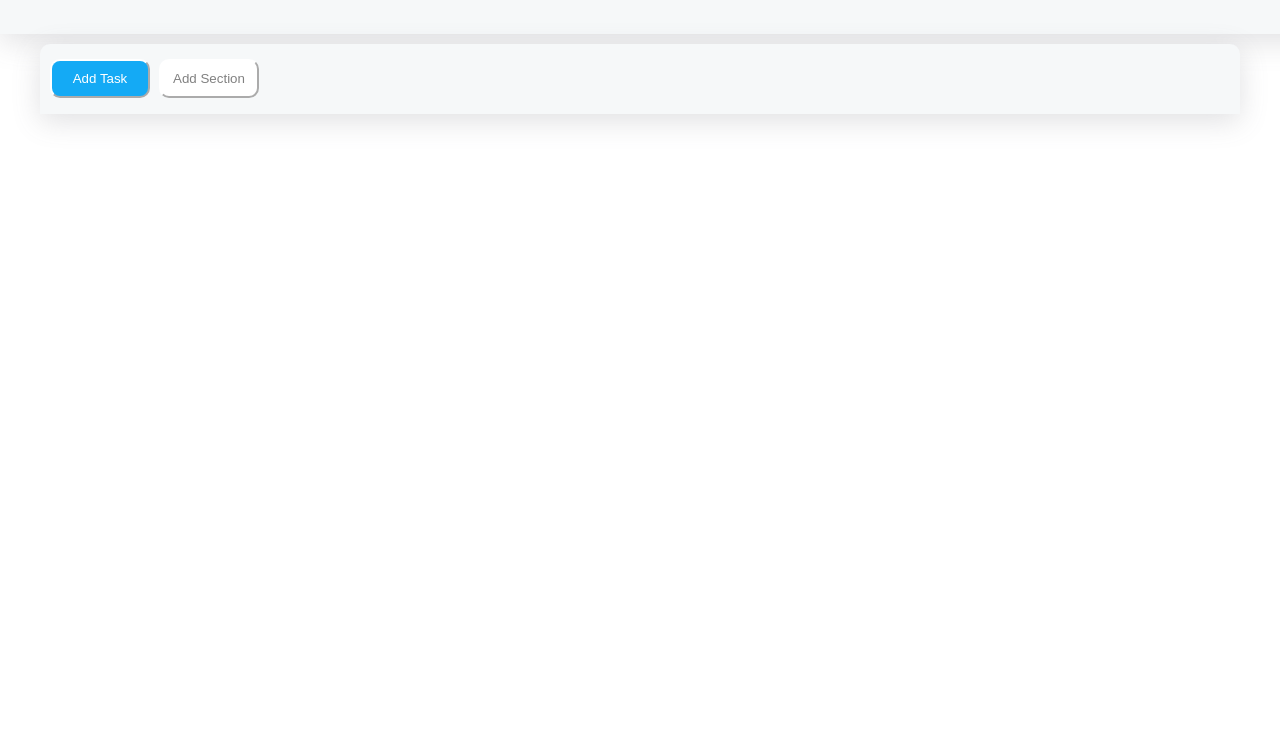
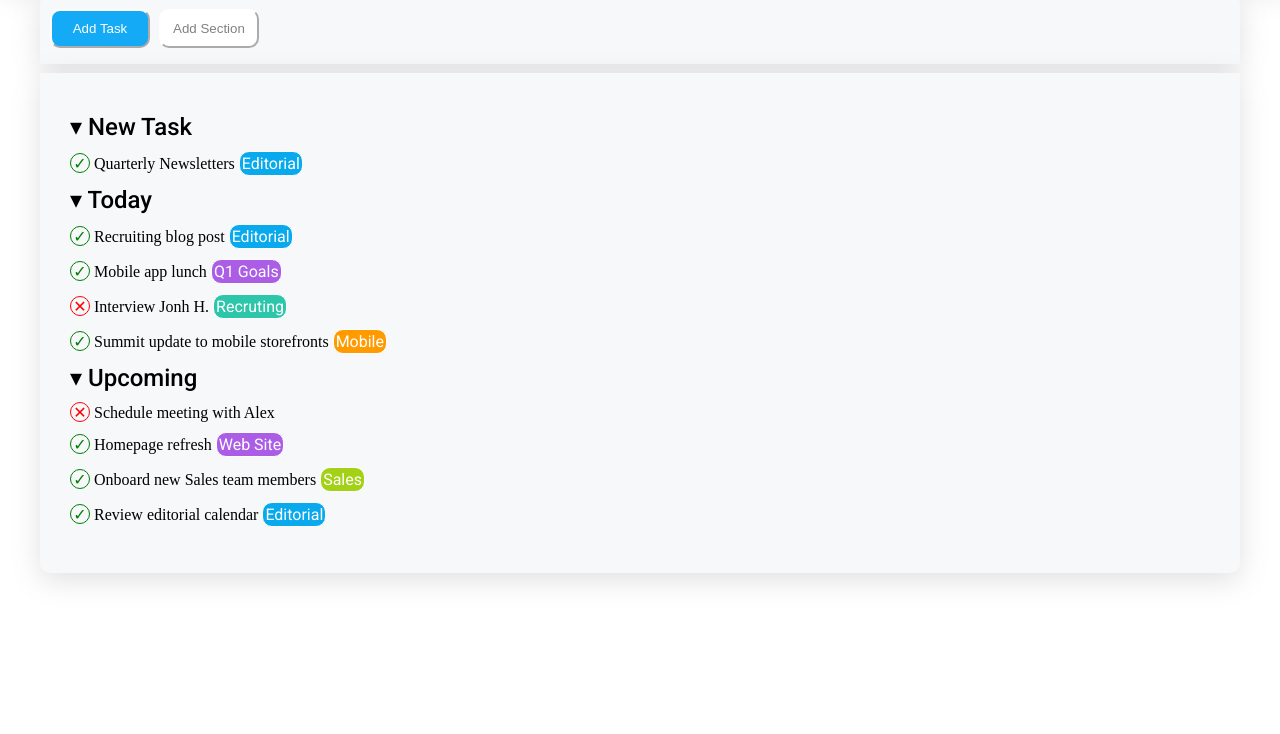
Before and after one commit to iTsGiuse/html-css-toobolist-2, a plain HTML site: page index.html in a window 1280 px wide. Shown: the part 66-800 px from the top of the page. Drawn offline with Linux system fonts and the light colour scheme.

Commit message:
feat: add corpo

```diff
--- a/index.html
+++ b/index.html
@@ -4,6 +4,9 @@
     <meta charset="UTF-8">
     <meta name="viewport" content="width=device-width, initial-scale=1.0">
     <title>Toboolist</title>
+    <link rel="preconnect" href="https://fonts.googleapis.com">
+    <link rel="preconnect" href="https://fonts.gstatic.com" crossorigin>
+    <link href="https://fonts.googleapis.com/css2?family=Roboto:wght@400;500;700&display=swap" rel="stylesheet">
     <link rel="stylesheet" href="style.css">
 </head>
 <body>
@@ -22,6 +25,69 @@
             <button class="btn btn_2">Add Section</button>
        </div>
         <!-- fine menu -->
+       <!-- inizio corpo -->
+        <div class="container_corpo">
+            <h2>&#9662; New Task</h2>
+            <div>
+                <ul>
+                    <li>
+                        <div class="container_cerchio container_cerchio_green">&check;</div>
+                        <span>Quarterly Newsletters</span>
+                        <div class="container_tag container_tag_blue">Editorial</div>
+                    </li>
+                </ul>
+            </div>
+            <h2>&#9662; Today</h2>
+            <div>
+                <ul>
+                    <li>
+                        <div class="container_cerchio container_cerchio_green">&check;</div>
+                        <span>Recruiting blog post</span>
+                        <div class="container_tag container_tag_blue">Editorial</div>
+                    </li>
+                    <li>
+                        <div class="container_cerchio container_cerchio_green">&check;</div>
+                        <span>Mobile app lunch</span>
+                        <div class="container_tag container_tag_viola">Q1 Goals</div>
+                    </li>
+                    <li>
+                        <div class="container_cerchio container_cerchio_red">&#10005;</div>
+                        <span>Interview Jonh H.</span>
+                        <div class="container_tag container_tag_verdescuro">Recruting</div>
+                    </li>
+                    <li>
+                        <div class="container_cerchio container_cerchio_green">&check;</div>
+                        <span>Summit update to mobile storefronts</span>
+                        <div class="container_tag container_tag_arancione">Mobile</div>
+                    </li>
+                </ul>
+            </div>
+            <h2>&#9662; Upcoming</h2>
+            <div>
+                <ul>
+                    <li>
+                        <div class="container_cerchio container_cerchio_red">&#10005;</div>
+                        <span>Schedule meeting with Alex</span>
+                    </li>
+                    <li>
+                        <div class="container_cerchio container_cerchio_green">&check;</div>
+                        <span>Homepage refresh</span>
+                        <div class="container_tag container_tag_rosa">Web Site</div>
+                    </li>
+                    <li>
+                        <div class="container_cerchio container_cerchio_green">&check;</div>
+                        <span>Onboard new Sales team members</span>
+                        <div class="container_tag container_tag_verdechiaro">Sales</div>
+                    </li>
+                    <li>
+                        <div class="container_cerchio container_cerchio_green">&check;</div>
+                        <span>Review editorial calendar</span>
+                        <div class="container_tag container_tag_blue">Editorial</div>
+                    </li>
+                </ul>
+            </div>
+       </div>
+      <!--  fine corpo -->
     </main>
 </body>
 </html>
--- a/style.css
+++ b/style.css
@@ -9,7 +9,7 @@
 /* Inizio logo pagina */
 .box-logo{
     width: 3000px;
-    height: 100px;
+    height: 50px;
     background-color: #f6f8f9;
     box-shadow: rgba(100, 100, 111, 0.2) 0px 7px 29px 0px;
 }
@@ -17,6 +17,8 @@
 img, h1 {
     display: inline-block;
     vertical-align: middle;
+    font-family: 'Roboto', sans-serif;
+    font-weight: 700;
 }
 /* Fine logo pagina */
 
@@ -38,6 +40,8 @@ main {
     display: inline-block;
     margin-top: 10px;
     padding: 5px;
+    font-family: 'Roboto', sans-serif;
+    font-weight: 400;
 }
 
 .btn {
@@ -47,7 +51,6 @@ main {
     margin-top: 10px;
     margin-left: 5px;
     padding: 10px;
-
 }
 
 .btn_1{
@@ -59,5 +62,79 @@ main {
    background-color: #ffffff;
     color: grey;
 }
+/* fine menu */
 
-/* fine menu */
+/* inizio corpo  */
+.container_corpo{
+    display: inline-block;
+    margin-top: 9px;
+    padding: 30px;
+    width: 1200px;
+    height: 500px;
+    background-color: #f6f8f9;
+    border-bottom-right-radius: 10px;
+    border-bottom-left-radius: 10px;
+    box-shadow: rgba(100, 100, 111, 0.2) 0px 7px 29px 0px;
+
+}
+
+ul {
+    list-style-type: none;
+}
+
+.container_cerchio {
+    display: inline-block;
+    width: 20px;
+    height: 20px;
+    border: 1px solid black;
+    border-radius: 100%;
+    text-align: center;
+    font-family: 'Roboto', sans-serif;
+    font-weight: 400;
+    margin-top: 10px;
+}
+.container_cerchio_green {
+    border-color: green;
+    color: green;
+}
+.container_cerchio_red {
+    border-color: red;
+    color: red;
+}
+
+h2 {
+    margin-top: 10px;
+    font-family: 'Roboto', sans-serif;
+    font-weight: 500;
+}
+.container_tag {
+    display: inline-block;
+    border: 1px solid white;
+    border-radius: 10px;
+    color: white;
+    text-align: center;
+    padding: 2px;
+    margin-top: 10px;
+    font-family: 'Roboto', sans-serif;
+    font-weight: 400;
+}
+
+.container_tag_blue {
+   background-color: #09a9ed;
+}
+.container_tag_viola {
+    background-color: #ab5de6;
+ }
+ .container_tag_verdescuro{
+    background-color: #2cc6ab;
+ }
+ .container_tag_arancione {
+    background-color: #ff9b00;
+ }
+ .container_tag_rosa {
+    background-color: #ab5de6;
+ }
+ .container_tag_verdechiaro {
+    background-color: #a3d116;
+ }
+/* fine corpo  */
```
